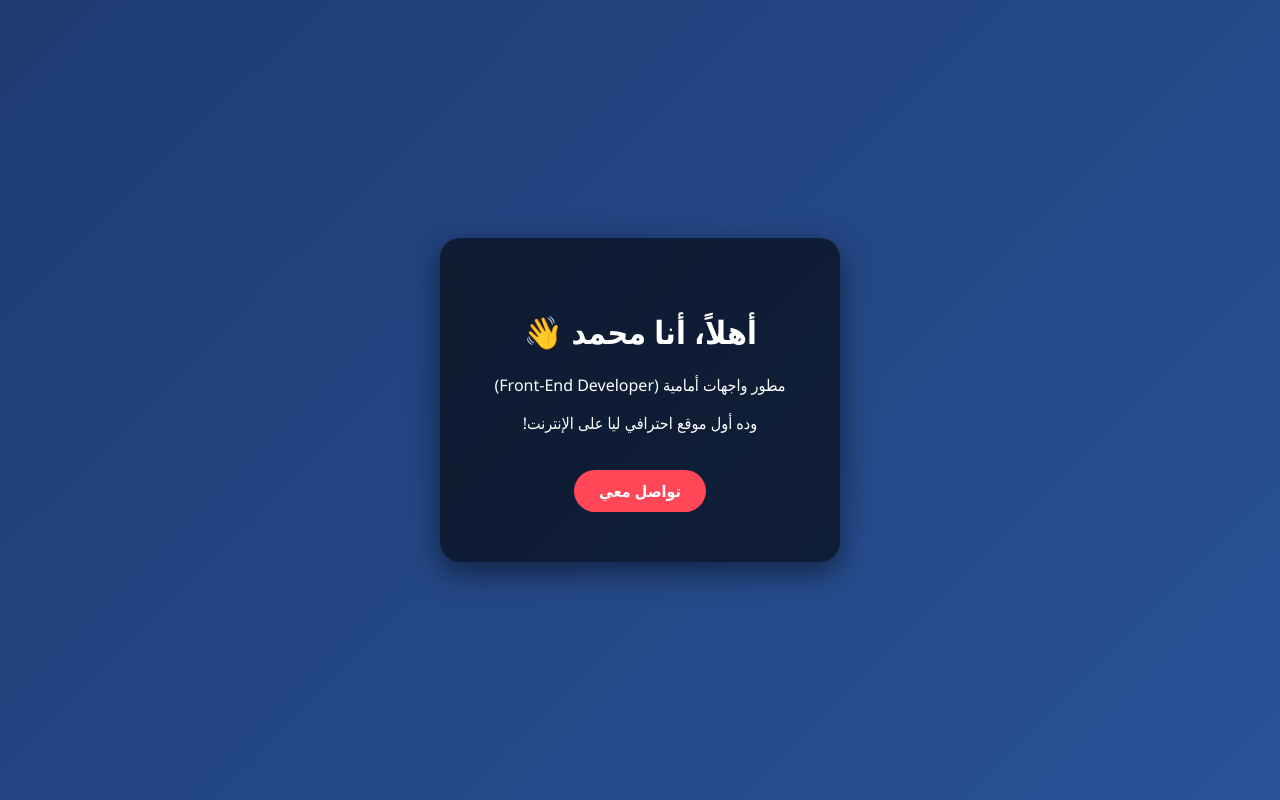
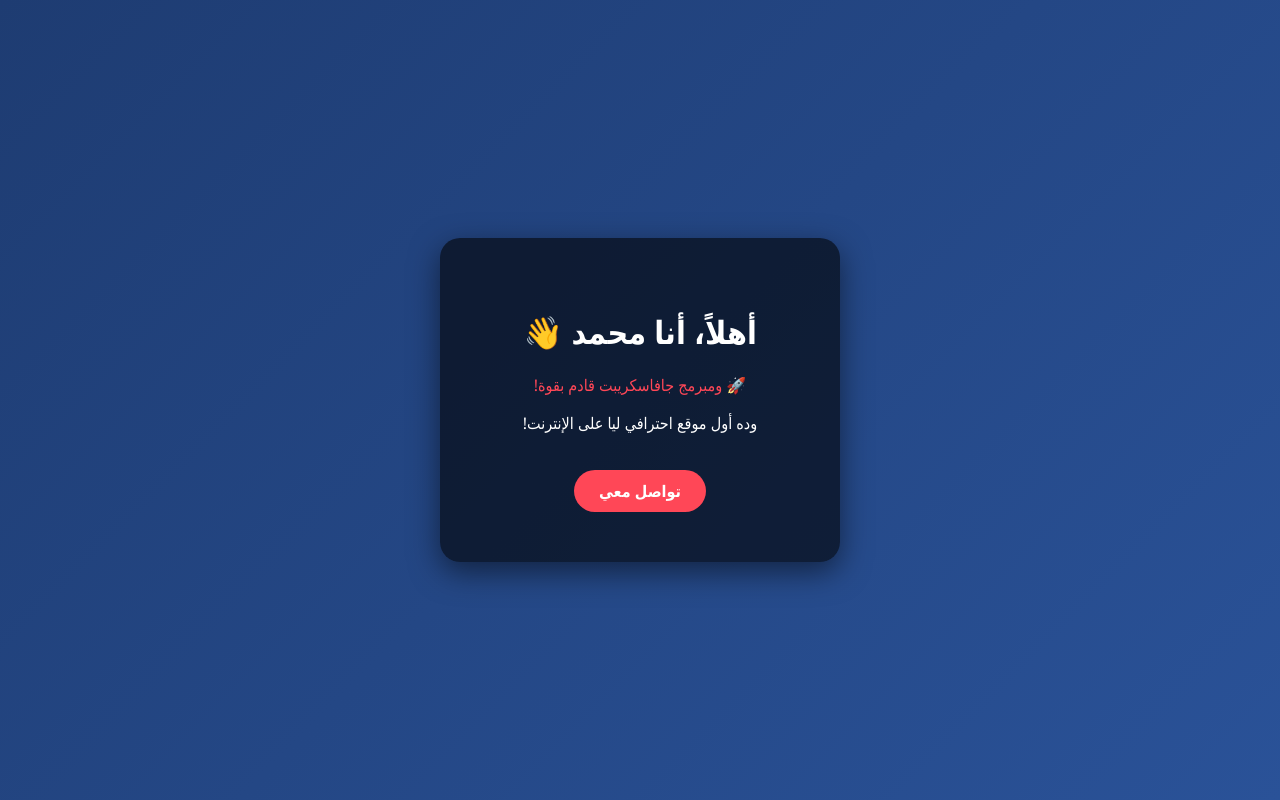
Before and after one commit to mohamed183elsayed-svg/My-portfolio, a plain HTML site: page index.html in a window 1280 px wide. Both pictures are taken after a click on the link "تواصل معي". Drawn offline with Linux system fonts and the light colour scheme.

Commit message:
Change text using DOM

```diff
--- a/index.html
+++ b/index.html
@@ -10,7 +10,7 @@
 
     <div class="container">
         <h1>أهلاً، أنا محمد 👋</h1>
-        <p>مطور واجهات أمامية (Front-End Developer)</p>
+        <p id="job-title">مطور واجهات أمامية (Front-End Developer)</p>
         <p>وده أول موقع احترافي ليا على الإنترنت!</p>
         <a href="#" class="btn" onclick="sayHello()">تواصل معي</a>
     </div>
--- a/main.js
+++ b/main.js
@@ -1,4 +1,11 @@
-// دالة الترحيب
+// دالة تغيير النص
 function sayHello() {
-    alert("شكراً لزيارتك لموقعي! 🚀\nقريباً سأضيف حساباتي هنا.");
+    // 1. الإمساك بالعنصر عن طريق الاسم المميز (ID)
+    var jobText = document.getElementById("job-title");
+
+    // 2. تغيير النص اللي جواه
+    jobText.innerText = "🚀 ومبرمج جافاسكريبت قادم بقوة!";
+
+    // (بونص) تغيير لون النص كمان
+    jobText.style.color = "#ff4757";
 }
```
